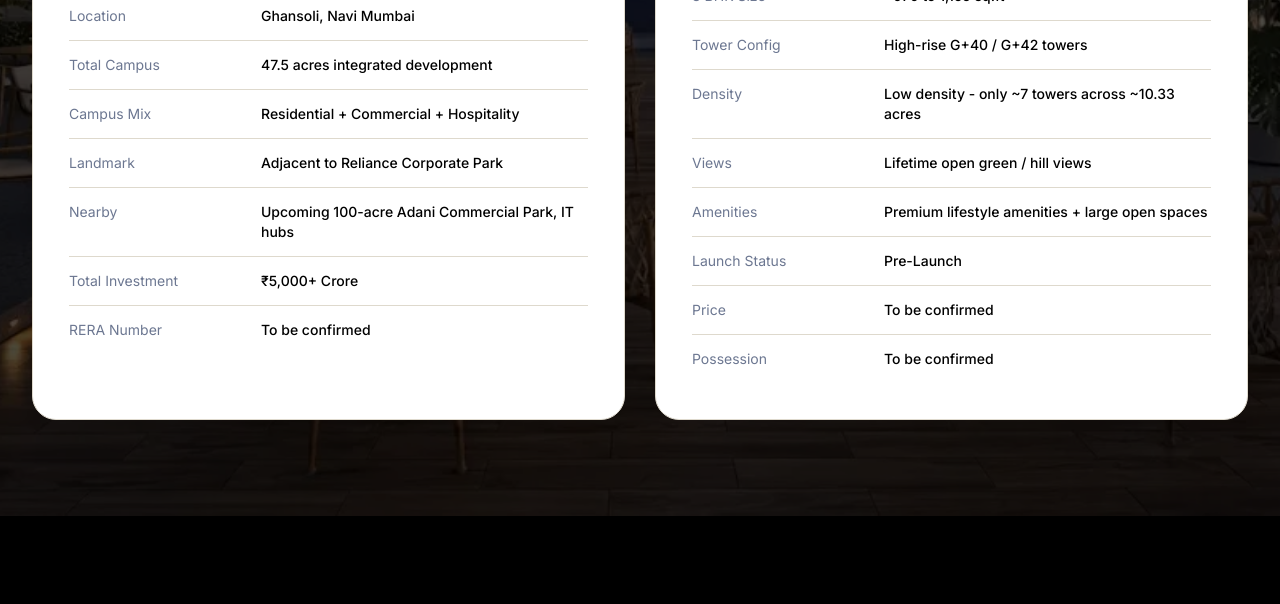
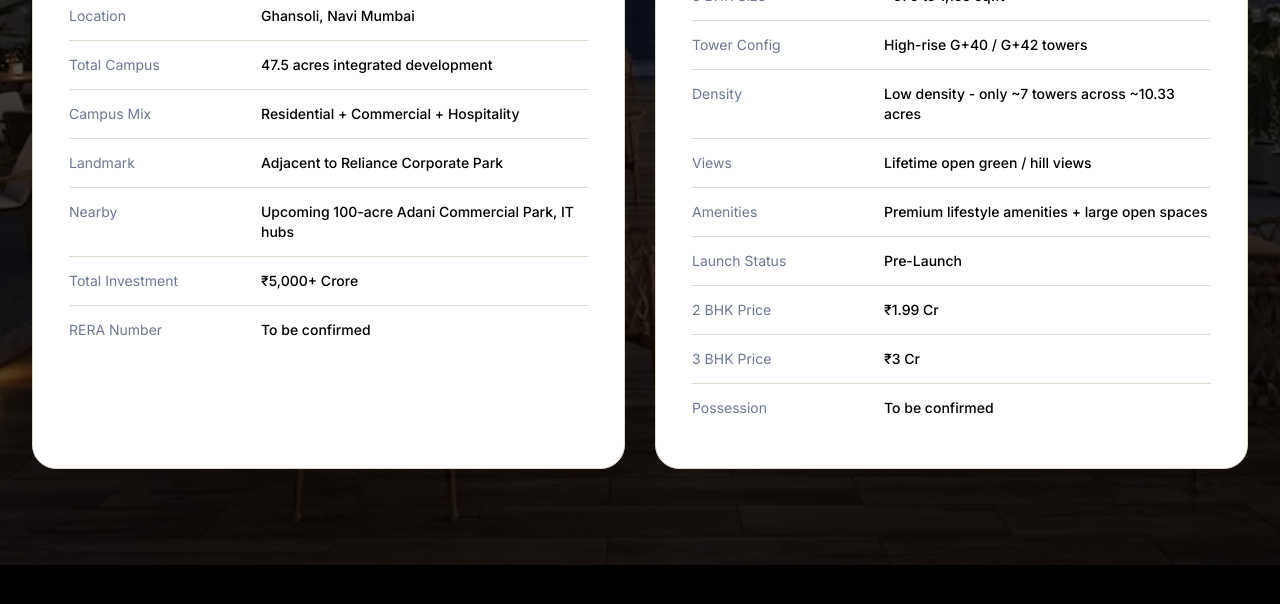
Before and after one commit to sharpfunnel/Tata-Realty, a Next.js app: page / in a window 1280 px wide. Shown: the part 3459-4063 px from the top of the page. Built offline with nearby package versions, Linux system fonts and the light colour scheme.

Commit message:
changes made

```diff
--- a/app/page.tsx
+++ b/app/page.tsx
@@ -40,14 +40,14 @@ const CONFIGURATIONS = [
   {
     type: "2 BHK",
     size: "~750+ sq.ft",
-    price: "[client to fill]",
+    price: "₹1.99 Cr",
     image: "/config-2bhk.webp",
     alt: "Residents' lounge with bar seating and a games zone",
   },
   {
     type: "3 BHK",
     size: "~970 to 1,155 sq.ft",
-    price: "[client to fill]",
+    price: "₹3 Cr",
     image: "/config-3bhk.webp",
     alt: "Landscaped lobby with lounge seating and a sculpture",
   },
@@ -80,7 +80,8 @@ const SPEC_TABLES = [
       ["Views", "Lifetime open green / hill views"],
       ["Amenities", "Premium lifestyle amenities + large open spaces"],
       ["Launch Status", "Pre-Launch"],
-      ["Price", "To be confirmed"],
+      ["2 BHK Price", "₹1.99 Cr"],
+      ["3 BHK Price", "₹3 Cr"],
       ["Possession", "To be confirmed"],
     ],
   },
@@ -1002,7 +1003,7 @@ export default function Home() {
       </a>
       <a
         href={CONTACT.phoneHref}
-        aria-label={`Call ${CONTACT.name}`}
+        aria-label="Call us"
         className="fixed bottom-5 left-5 z-50 grid size-14 place-items-center rounded-full bg-black text-gold shadow-lg transition hover:bg-black/85 lg:hidden"
       >
         <Icon name="phone" className="size-6" />
```
